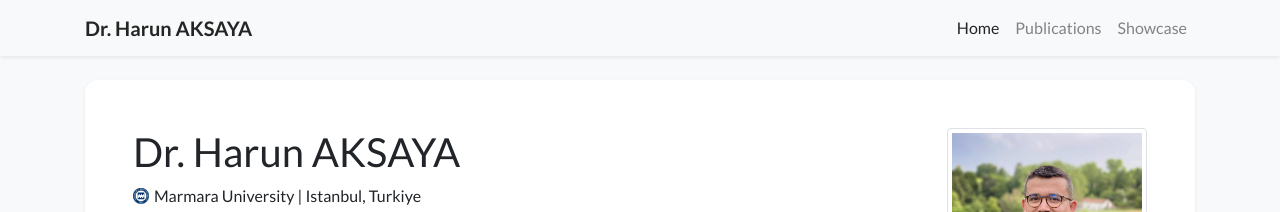
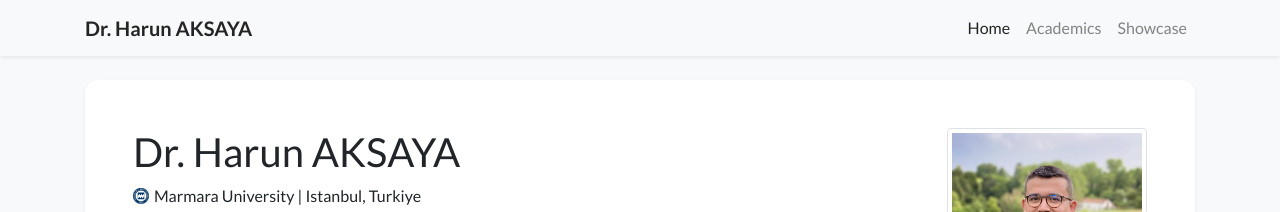
Before and after one commit to harunaksaya/harunaksaya.github.io, a Jekyll site: the page built from index.html, in a window 1280 px wide. Shown: the top 212 px of the page. Built offline with Jekyll 4.4.1, drawn with Linux system fonts in a browser that asks for light colours; nearby versions of some CDN libraries; a style sheet for code colours, icons or effects is not loaded.

Commit message:
Rename 'Publications' to 'Academics' in navigation

```diff
--- a/_data/navigation.yml
+++ b/_data/navigation.yml
@@ -3,7 +3,7 @@
 #       For example, the `navbar_title` field in `showcase.html` is "Showcase" and the `name` field here should also be "Showcase"
 - name: Home
   url: /
-- name: Publications
+- name: Academics
   url: /publications
 - name: Showcase
   url: /showcase
```
